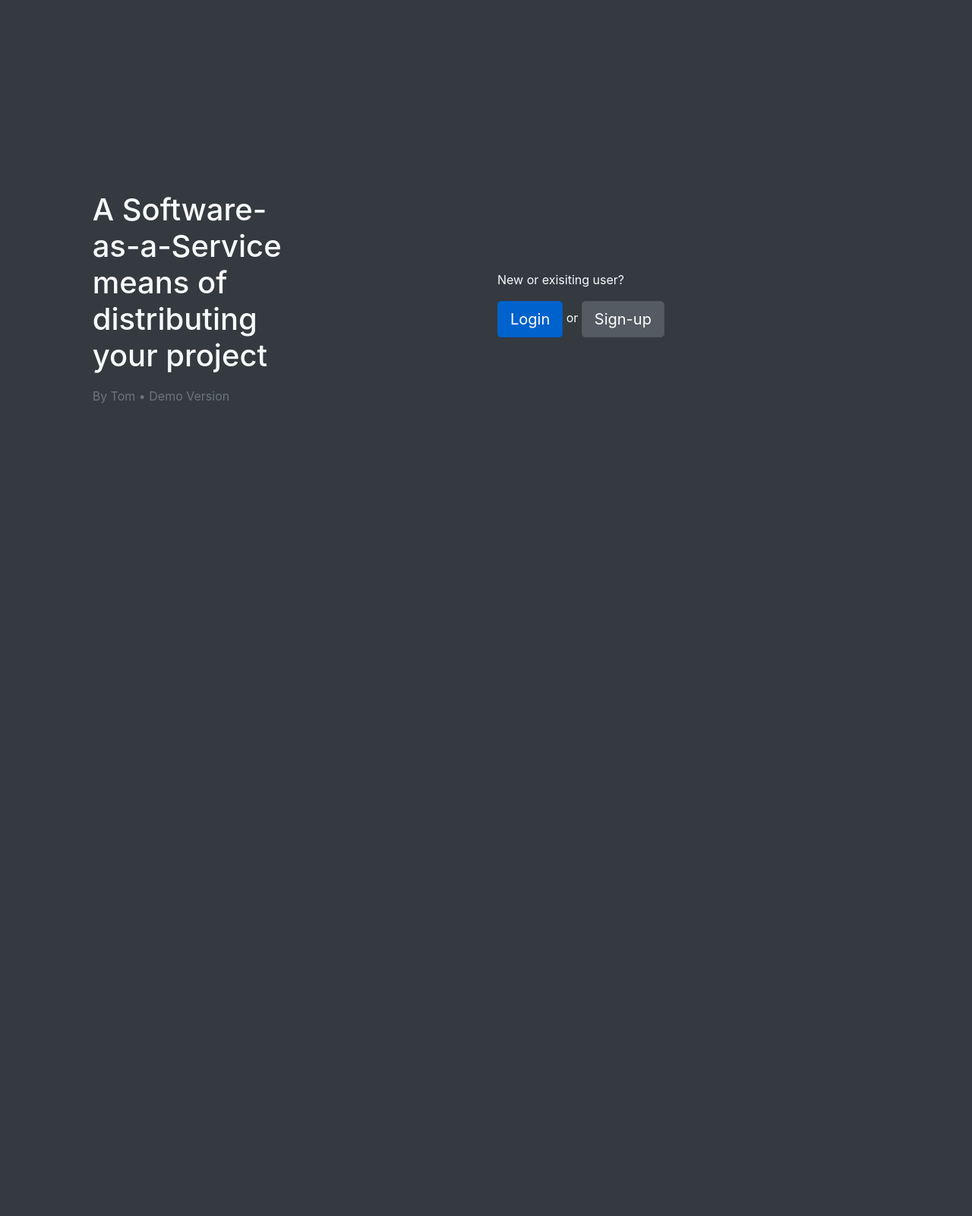
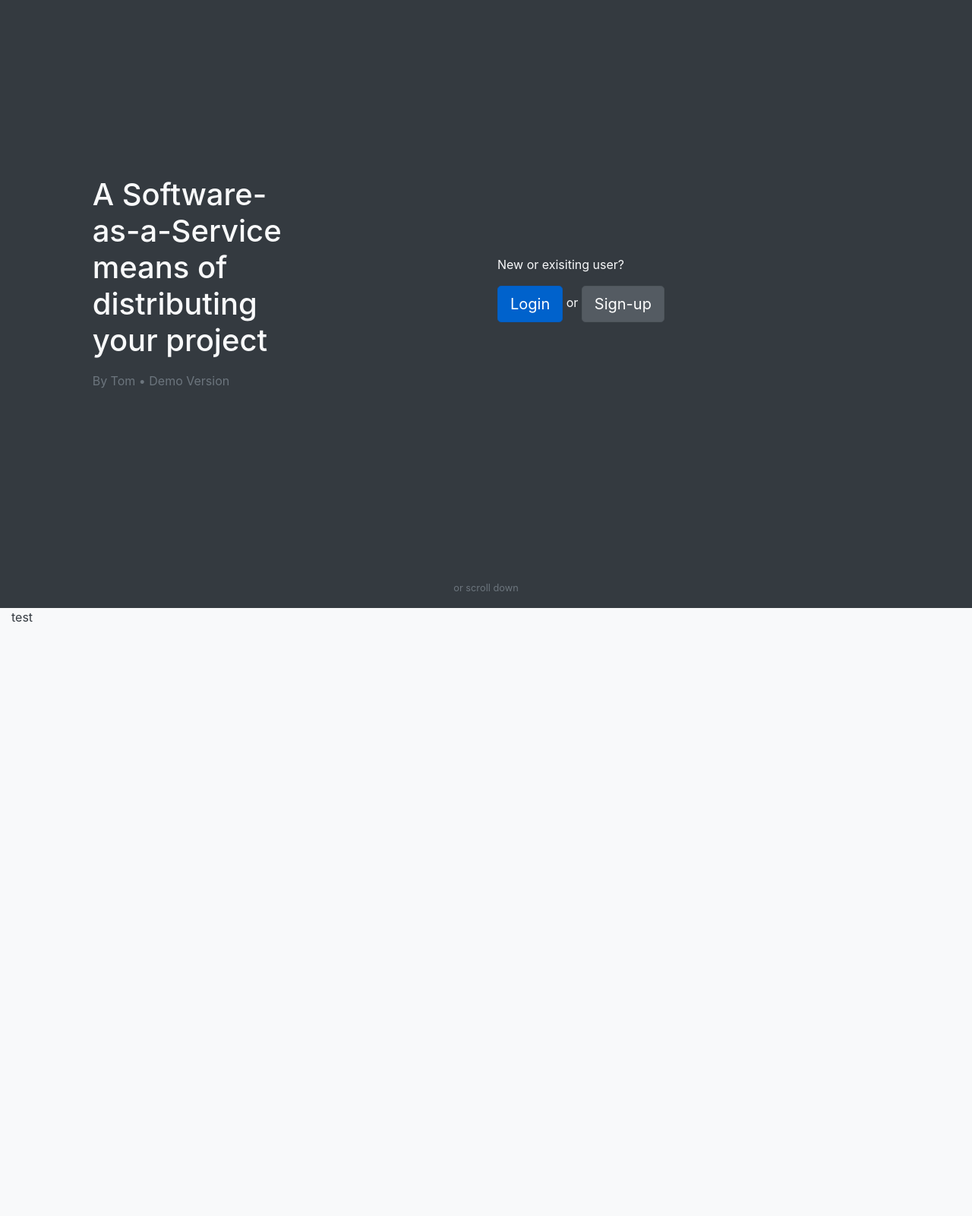
Before and after one commit to syntax/saas-key-licensing-system, a Flask app: page / in a window 1280 px wide. Shown: the whole page at 76% size. Before the commit the page ends 531 px from the top, so only its background shows below. Run offline with Flask 2, Linux system fonts and the light colour scheme; some libraries are stand-ins or nearby versions.

Commit message:
added second pannel

```diff
--- a/practicing with flask/templates/home.html
+++ b/practicing with flask/templates/home.html
@@ -26,11 +26,17 @@
     .h-10{
         height:10%;
     }
+    .h-95{
+        height:95%;
+    }
+    .h-05{
+        height:5%;
+    }
 
     </style>
 </head>
 <body>
-<div class="container-fluid h-100 bg-dark text-light">
+<div class="container-fluid h-95 bg-dark text-light">
     <div class="row h-100 justify-content-center align-items-center">
         <div class="col-lg-1 text-center"></div>
         <div class="col-lg-3 text-left">
@@ -49,5 +55,21 @@
         </div>
     </div>
 </div>
+<div class="container-fluid h-05 bg-dark text-light ">
+    <div class="row">
+        <div class="col-4"></div>
+        <div class="col-4 text-center align-bottom">
+            <small class="text-muted">or scroll down</small>
+        </div>
+        <div class="col-4"></div>
+    </div>
+</div>
+<div class="container-fluid h-100 bg-light text-dark ">
+    <div class="row">
+        <div class="col">
+            test
+        </div>
+    </div>
+</div>
 </body>
 </html>
```
